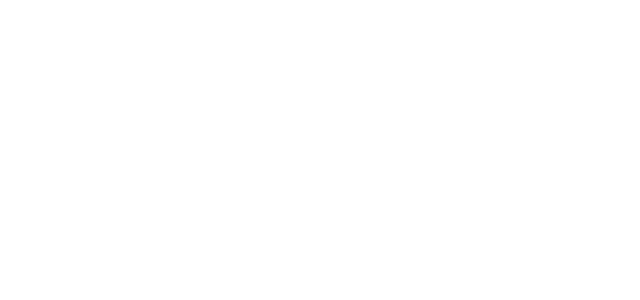
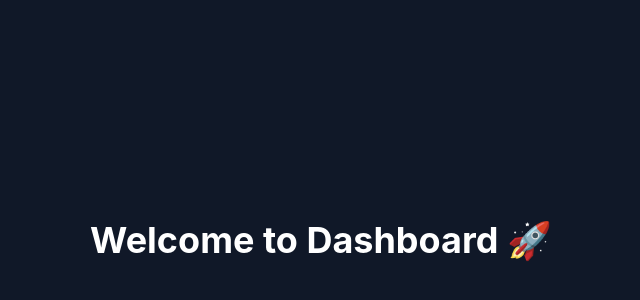
Before and after one commit to utkarsh191/gamified-learning, a React (Vite) app in the folder client/: page /dashboard in a window 1280 px wide. Before the commit this address had no page. Shown: the part 160-460 px from the top of the page, without its empty margins (319-959 px from the left). Built offline with nearby package versions, Linux system fonts and the light colour scheme; sample sign-in values are in the browser's storage.

Commit message:
Add protected dashboard authentication

```diff
--- a/client/src/App.tsx
+++ b/client/src/App.tsx
@@ -2,14 +2,27 @@
 
 import Login from "./pages/Login";
 import Signup from "./pages/Signup";
+import Dashboard from "./pages/Dashboard";
+import ProtectedRoute from "./components/ProtectedRoute";
 
 function App() {
   return (
     <BrowserRouter>
       <Routes>
         <Route path="/" element={<Navigate to="/login" />} />
+
         <Route path="/login" element={<Login />} />
+
         <Route path="/signup" element={<Signup />} />
+
+        <Route
+          path="/dashboard"
+          element={
+            <ProtectedRoute>
+              <Dashboard />
+            </ProtectedRoute>
+          }
+        />
       </Routes>
     </BrowserRouter>
   );
--- a/client/src/components/ProtectRoute.tsx
+++ b/client/src/components/ProtectedRoute.tsx
@@ -1,7 +1,8 @@
 import { Navigate } from "react-router-dom";
+import type { ReactNode } from "react";
 
 interface ProtectedRouteProps {
-  children: React.ReactNode;
+  children: ReactNode;
 }
 
 function ProtectedRoute({ children }: ProtectedRouteProps) {
--- /dev/null
+++ b/client/src/pages/Dashboard.tsx
@@ -0,0 +1,11 @@
+function Dashboard() {
+  return (
+    <div className="min-h-screen bg-gray-900 flex items-center justify-center">
+      <h1 className="text-4xl font-bold text-white">
+        Welcome to Dashboard 🚀
+      </h1>
+    </div>
+  );
+}
+
+export default Dashboard;
--- a/client/src/pages/Login.tsx
+++ b/client/src/pages/Login.tsx
@@ -1,10 +1,11 @@
 import { useState } from "react";
-import { Link } from "react-router-dom";
+import { Link, useNavigate } from "react-router-dom";
 import { loginUser } from "../services/authService";
 
 function Login() {
   const [email, setEmail] = useState("");
   const [password, setPassword] = useState("");
+  const navigate = useNavigate();
 
   const handleSubmit = async (e: React.FormEvent) => {
     e.preventDefault();
@@ -13,6 +14,7 @@
       const data = await loginUser(email, password);
       localStorage.setItem("token", data.token);
       console.log("Login successful:", data);
+      navigate("/dashboard");
     } catch (error) {
       console.error("Login failed:", error);
     }
```
